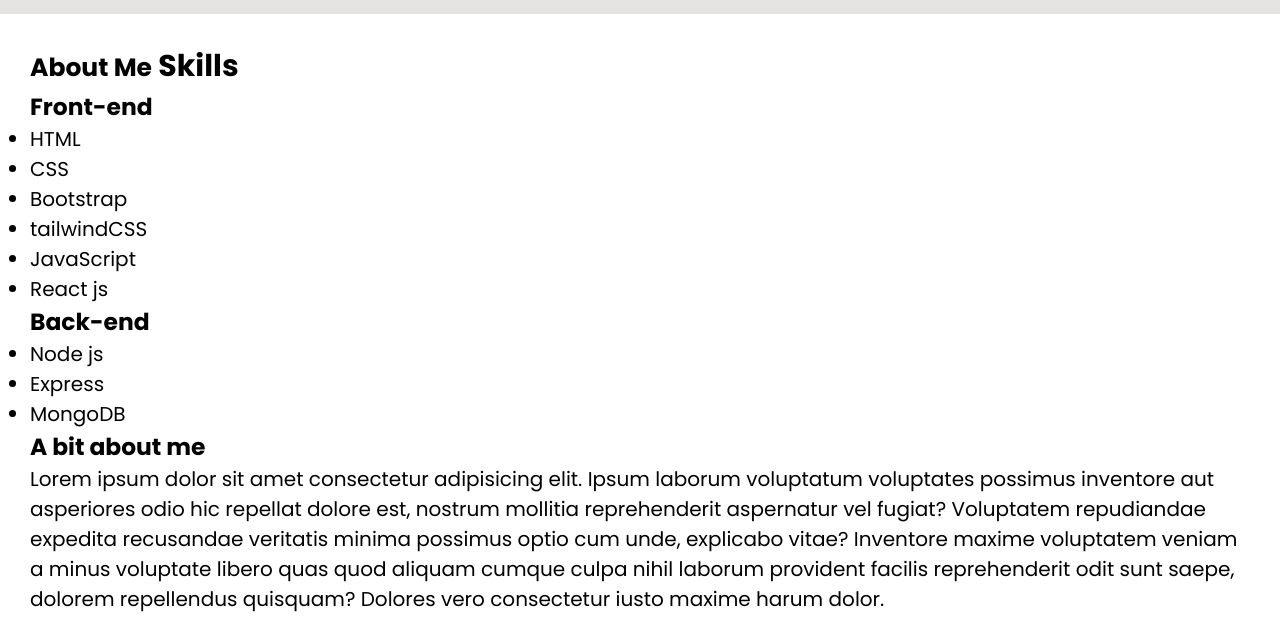
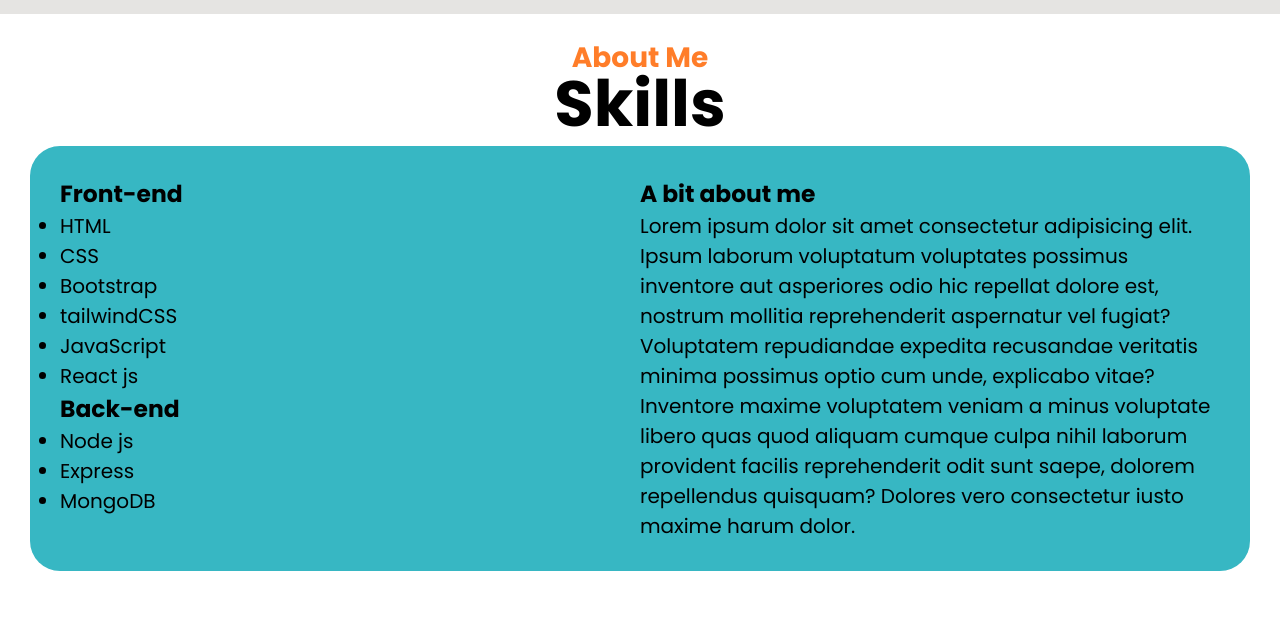
Before and after one commit to VIMALKUMAR23/Portfolio, a plain HTML site: page index.html in a window 1280 px wide. Shown: the part 904-1548 px from the top of the page. After the commit the page ends 1505 px from the top, so only its background shows below. Drawn offline with Linux system fonts and the light colour scheme.

Commit message:
skills css

```diff
--- a/index.html
+++ b/index.html
@@ -82,6 +82,13 @@
                     <img src="image/js.png" alt="js logo" width="128px">
                     <img src="image/tailwindcss.png" alt="tailwind css" width="128px">
                     <img src="image/react-js.png" alt="React js logo" width="128px">
+                    <img src="image/react-js.png" alt="React js logo" width="128px">
+                    <img src="image/html (2).png" alt="html logo" width="128px">
+                    <img src="image/css.png" alt="css logo" width="128px">
+                    <img src="image/bootstrap-logo.png" alt="bootstrap logo" width="128px">
+                    <img src="image/js.png" alt="js logo" width="128px">
+                    <img src="image/tailwindcss.png" alt="tailwind css" width="128px">
+                    <img src="image/react-js.png" alt="React js logo" width="128px">
                 </div>
             </div>
          </section>
--- a/style.css
+++ b/style.css
@@ -231,9 +231,45 @@
         transform: translateX(0);
     }
     100%{
-        transform: translateX(-50%);
+        transform: translateX(-40%);
     }
 }
+
+/* skills section  */
+.skills h2{
+    font-size: 64px;
+    line-height: 1;
+    margin-bottom: 10px;
+    text-align: center;
+    small{
+        display: block;
+        font-weight: 100px;
+        font-size: 1.75rem;
+        color: var(--base-sec-700);
+    }
+}
+
+.skills{
+
+}
+
+.holder-blue{
+background-color: var(--base-700);
+border-radius: 30px;
+padding: 30px;
+display: flex;
+}
+
+.holder-blue .left-column{
+flex: 1;
+}
+
+.holder-blue .right-column{
+flex: 1;
+}
+
+
+
 /* media query start */
 /* Desktop screen  */
 @media (max-width:1440px){
```
